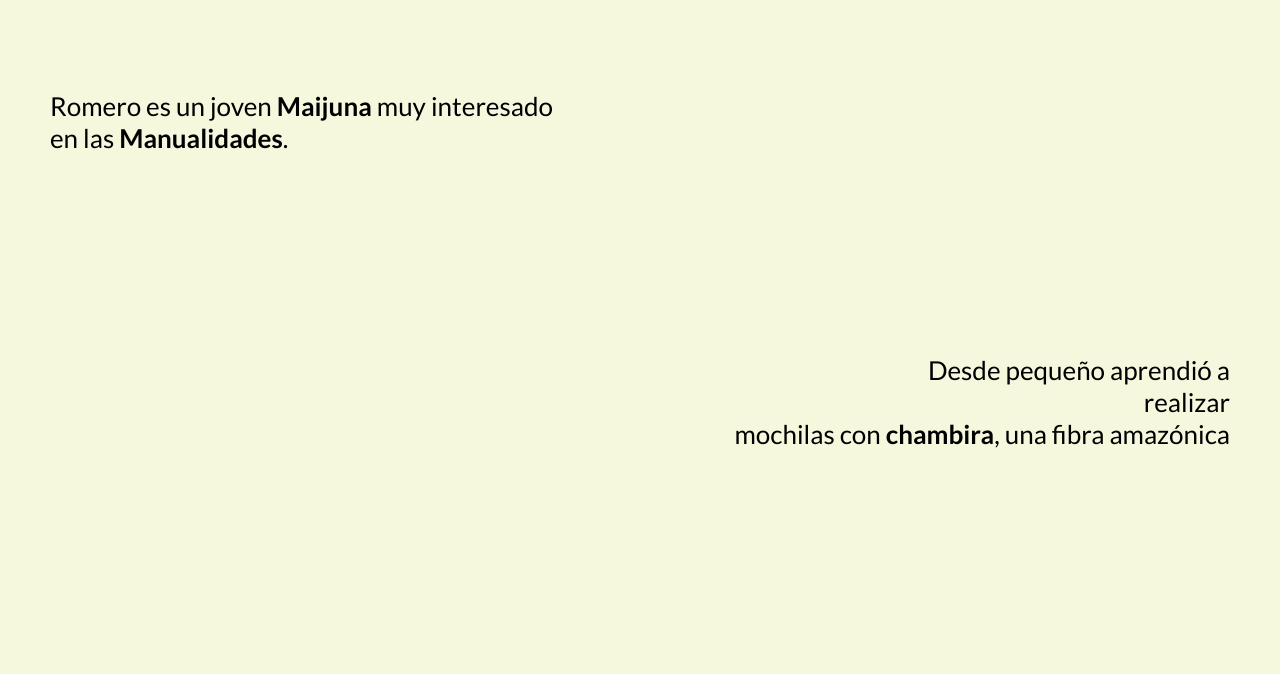
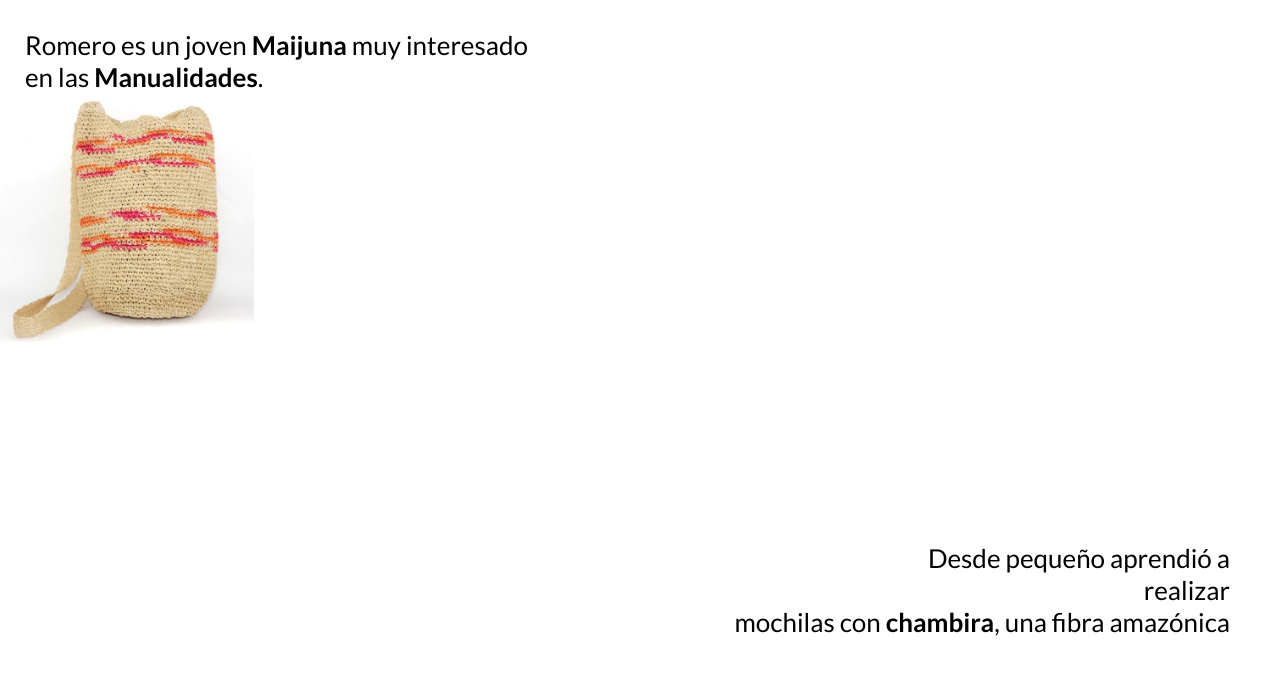
Before and after one commit to renzo01/SPDA-Hackathon-proyect, a plain HTML site: page History.html in a window 1280 px wide. Drawn offline with Linux system fonts and the light colour scheme.

Commit message:
letritas

```diff
--- a/CSS/HistoryStyle.css
+++ b/CSS/HistoryStyle.css
@@ -1,6 +1,30 @@
 #left-text  {
-    margin-left : 50px;
+    margin-left : 25px;
+    margin-top:29px;
+    margin-right: 150px;
+    font-family: Lato-Regular;
 }
-*{
-    background-color: #F5F8DD;
+#left-text p {
+    font-size: 26px;
 }
+#left-text p strong{
+    font-family: Lato-Bold;
+}
+#right-text{
+    margin-left:150px;
+    margin-right: 50px;
+    margin-top:200px;
+    font-family: Lato-Regular;
+}
+#right-text p {
+    font-size: 26px;
+}
+#right-text p strong{
+    font-family: Lato-Bold;
+}
+#imagen1{
+    width: 254px;
+    height: 249px;
+    left: 72px;
+    top: 201px;
+}
--- a/CSS/global.css
+++ b/CSS/global.css
@@ -8,6 +8,7 @@
 :root {
     --green0: #55CB95;
     --green1: #006B54;
+    --BackgroundPage: #F5F8DD;
 }
 @font-face {
     font-family: Lato-Regular;
--- a/History.html
+++ b/History.html
@@ -11,14 +11,17 @@
 
 
 <body>
-    <div id="left-text" style="margin-top:90px;margin-right: 150px;font-family: Lato-Regular">
-        <p style="font-size: 26px">
-            Romero es un joven <strong style="font-family: Lato-Bold"> Maijuna </strong>
-            muy interesado</br>en las <strong style=" font-family: Lato-Bold">Manualidades</strong>.
+    <div id="left-text">
+        <p>
+            Romero es un joven <strong> Maijuna </strong>
+            muy interesado</br>en las <strong>Manualidades</strong>.
         </p>
     </div>
-    <div id="right-text" style="margin-left:150px;margin-right: 50px;margin-top:200px;font-family: Lato-Regular;">
-        <p style="font-size: 26px" align="right">Desde pequeño aprendió a</br> realizar</br> mochilas con <strong style="font-family: Lato-Bold">chambira</strong>, una fibra amazónica</p>
+    <div>
+        <img id="imagen1" src="/img/Mochila_en_Chambira.jpg" alt="ImagenMochila">
+    </div>
+    <div id="right-text">
+        <p align="right">Desde pequeño aprendió a</br> realizar</br> mochilas con <strong>chambira</strong>, una fibra amazónica</p>
     </div>
 </body>
 
```
Also changed, not shown: img/Mochila_en_Chambira.jpg (added).
